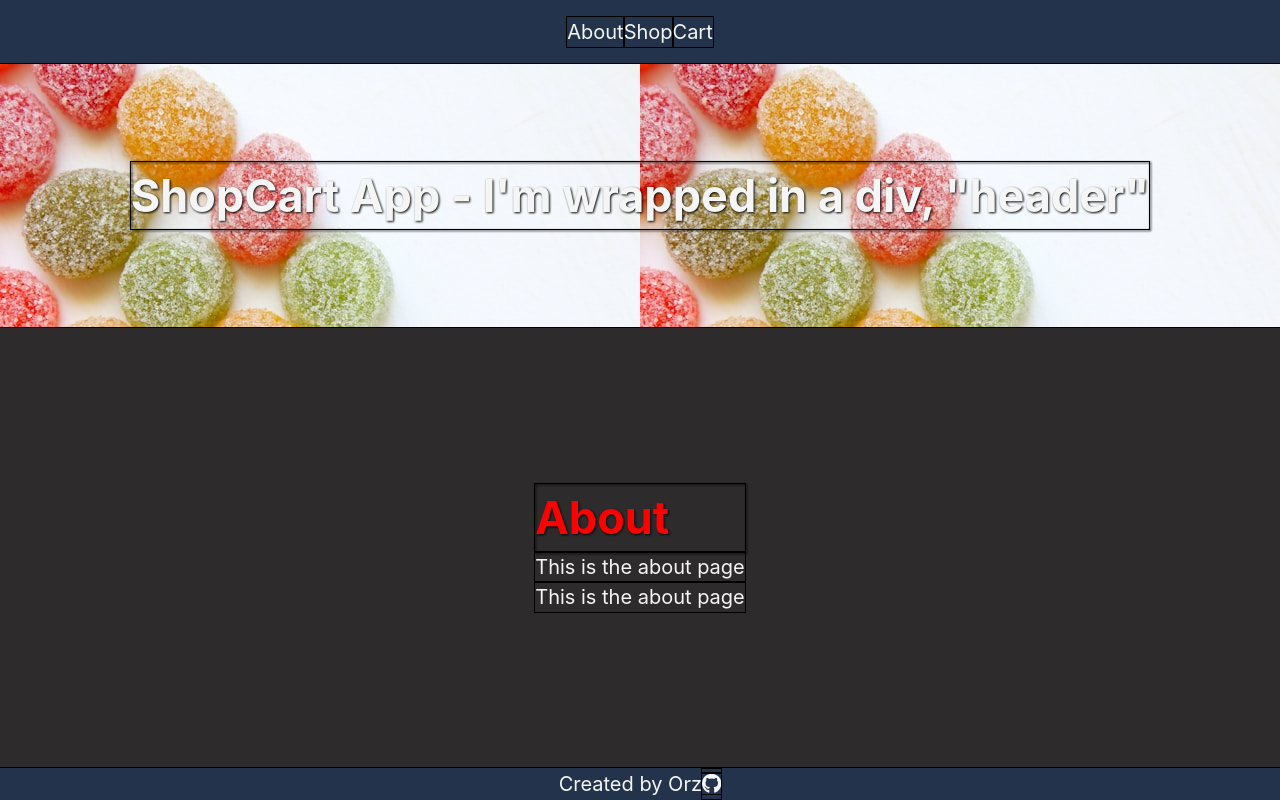
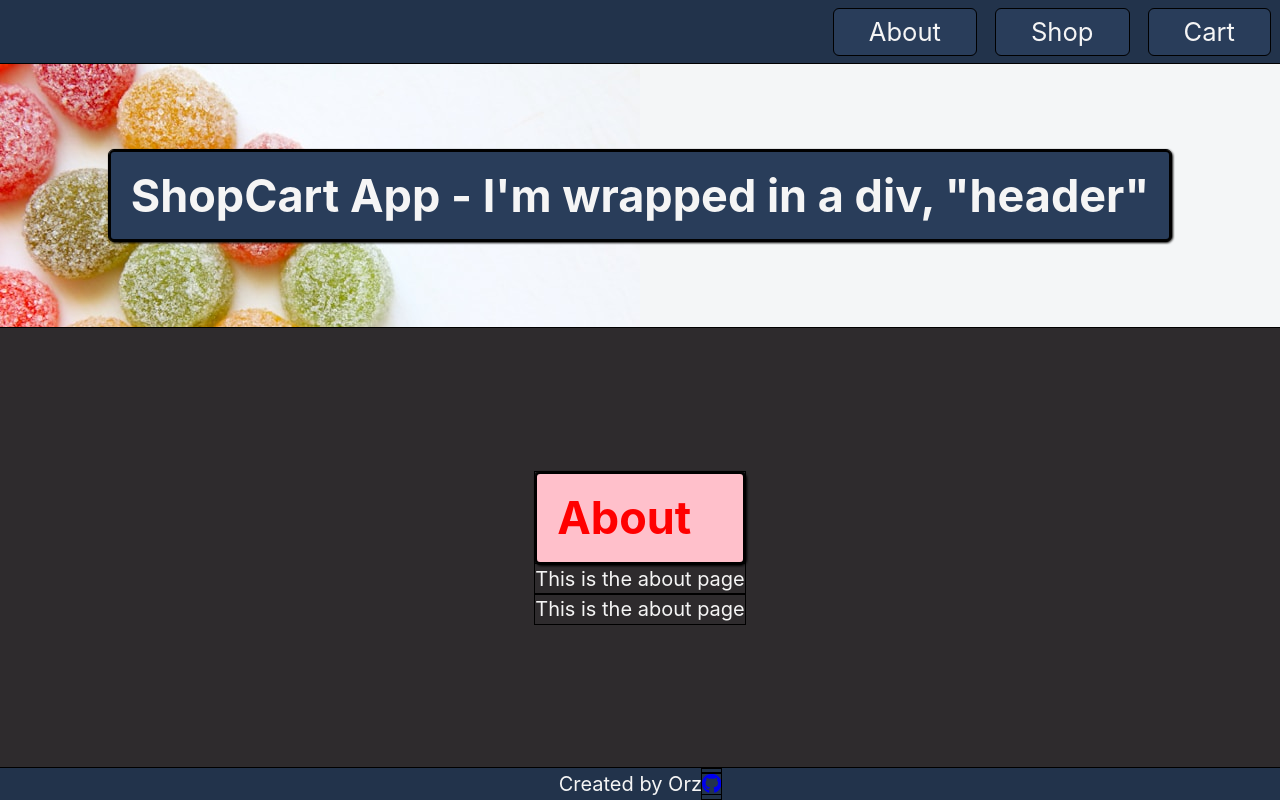
Before and after one commit to orzcode/shopcart, a React (Vite) app: page / in a window 1280 px wide. Built offline with nearby package versions, Linux system fonts and the light colour scheme.

Commit message:
setup css modules w/ {styles.class}

```diff
--- a/src/About.jsx
+++ b/src/About.jsx
@@ -1,9 +1,9 @@
-
+import styles from './About.module.css'
 
 function About() {
 	return (
 		<div className='about'>
-		<h1 style={{color: 'red'}}>About</h1>
+		<h1 className={styles.fuck}>About</h1>
 		<p>This is the about page</p>
 		<p>This is the about page</p>
 
--- /dev/null
+++ b/src/About.module.css
@@ -0,0 +1,4 @@
+.fuck {
+	background-color: pink;
+	color: red;
+}
--- a/src/App.jsx
+++ b/src/App.jsx
@@ -1,7 +1,7 @@
 import { useState } from 'react'
 import { Outlet, Link } from 'react-router-dom'
 
-import './App.module.css'
+import styles from './App.module.css'
 
 
 function App() {
@@ -11,9 +11,9 @@ function App() {
     //#root
     <>
       <nav>
-        <Link to="/">About</Link>
-        <Link to="/shop">Shop</Link>
-        <Link to="/cart">Cart</Link>
+        <Link className={styles.navLink} to="/">About</Link>
+        <Link className={styles.navLink} to="/shop">Shop</Link>
+        <Link className={styles.navLink} to="/cart">Cart</Link>
       </nav>
       <header>
         <h1>ShopCart App - I'm wrapped in a div, "header"</h1>
--- a/src/App.module.css
+++ b/src/App.module.css
@@ -7,12 +7,22 @@ nav {
   flex-shrink: 0;
   display: flex;
   flex-wrap: nowrap;
-  justify-content: center;
+  justify-content: right;
   align-items: center;
+  gap: 2rem;
+  padding-right: 1rem;
+}
+.navLink{
+  padding: 0.4rem 3.5rem;
+  font-size: clamp(1.5rem, 2vw, 3rem);
+  background-color: var(--highlight);
+  border-radius: 5px;
+  color: whitesmoke
 }
 header {
-  background-color: var(--header);
+  background-color: rgb(244, 246, 247);
   background-image: url(./assets/candyheader.jpg);
+  background-repeat: no-repeat;;
   border-bottom: 1px solid black;
   /* filter: drop-shadow(1px 1px 100px black); */
   width: 100%;
@@ -28,7 +38,11 @@ header {
 }
 h1 {
   filter: drop-shadow(1px 1px 1px black);
-  font-size: clamp(3.3rem, 5vw, 4.5rem);
+  font-size: clamp(2.8rem, 4vw, 4.5rem);
+  background-color: var(--highlight);
+padding: 1rem 2rem;
+border-radius: 5px;
+border: 2px solid black;
 }
 main {
   background-color: var(--main);
--- a/src/index.css
+++ b/src/index.css
@@ -13,6 +13,7 @@
   -moz-osx-font-smoothing: grayscale;
 
   --header: #22334b;
+  --highlight: #293d5a;
   --main: #2e2b2d;
   /* --highlighted: #22334B; */
 }
@@ -43,9 +44,9 @@ a {
 a:link, a:visited {
   text-decoration: none;
 }
-a:-webkit-any-link {
-  color: inherit;
-}
+/* a:-webkit-any-link {
+  color: unset;
+} */
 button {
   border-radius: 1rem;
   outline: 1px solid black;
```
